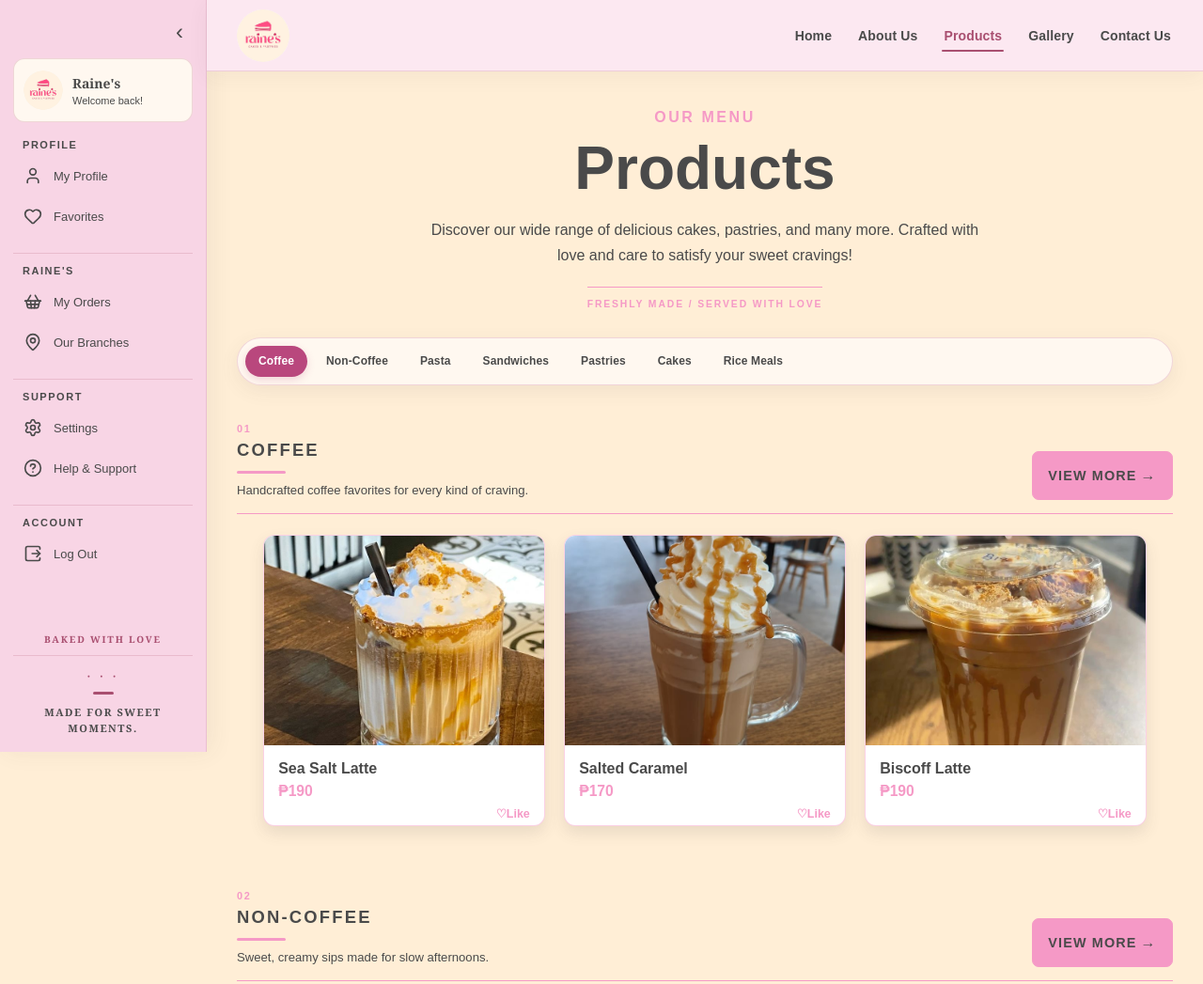
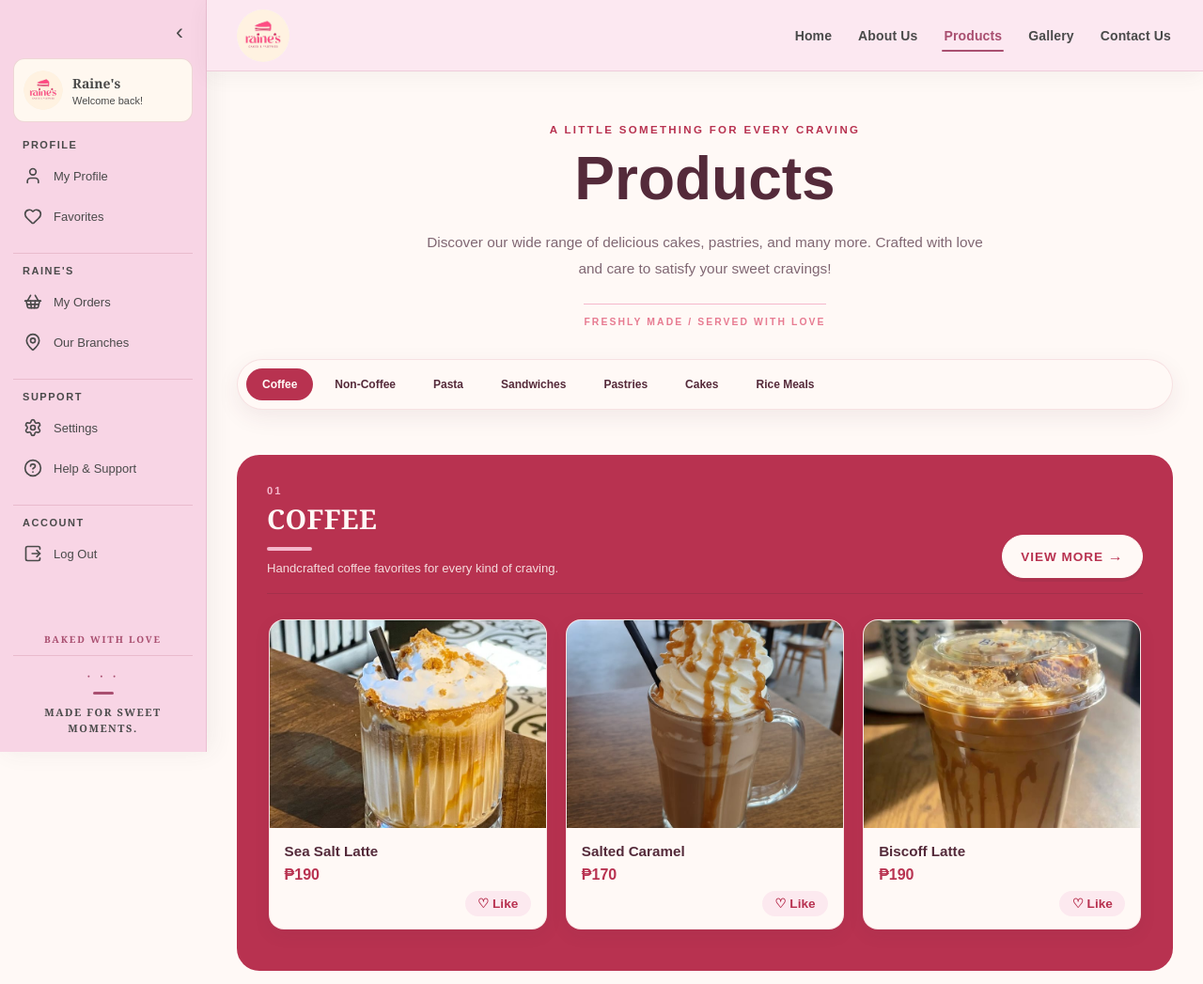
Before and after one commit to Levyu-dev/Raine-s-Website-WEB-DEV-, a plain HTML site: page Raine-s-Website-WEB-DEV-/html/Products.html in a window 1280 px wide. Shown: the top 1047 px of the page at 94% size. Drawn offline with Linux system fonts and the light colour scheme.

Commit message:
updated the layout and color palette for the products section

```diff
--- a/Raine-s-Website-WEB-DEV-/css/products.css
+++ b/Raine-s-Website-WEB-DEV-/css/products.css
@@ -1,16 +1,21 @@
-/* Products page palette */
+
+/* Strawberry Cream Products Page */
 :root {
-	--pink: #F599C6;
-	--cream: #FFEED6;
-	--dark-gray: #4A4A4A;
-	--rose: #B9477D;
-	--mocha: #795548;
+    --strawberry: #B83250;
+    --rose: #E77B91;
+    --pink: #F5B8CC;
+    --blush: #FCE9EF;
+    --peach: #FFF0E9;
+    --butter: #F4D68A;
+    --berry: #542A3A;
+    --off-white: #FFF9F6;
+    --muted: #806773;
 }
 
 body {
     margin: 0;
-	background-color: var(--cream);
-	color: var(--dark-gray);
+    background-color: var(--off-white);
+    color: var(--berry);
     font-family: Georgia, "Times New Roman", serif;
 }
 
@@ -26,10 +31,51 @@ body {
     width: min(100%, 1440px);
     box-sizing: border-box;
     margin: 0 auto;
-	padding: 2.5rem 2rem 1.75rem;
+    padding: 3.5rem 2rem 2rem;
     text-align: center;
 }
 
+.menu-header::before {
+    display: block;
+    margin-bottom: 0.8rem;
+    color: var(--strawberry);
+    content: "A LITTLE SOMETHING FOR EVERY CRAVING";
+    font-family: Arial, sans-serif;
+    font-size: 0.72rem;
+    font-weight: 700;
+    letter-spacing: 0.2em;
+}
+
+.menu-header h1 {
+    margin: 0;
+    color: var(--berry);
+    font-size: clamp(2.8rem, 5vw, 4.5rem);
+    line-height: 1.05;
+}
+
+.menu-header p {
+    max-width: 620px;
+    margin: 1.25rem auto 0;
+    color: var(--muted);
+    font-family: Arial, sans-serif;
+    font-size: 0.96rem;
+    line-height: 1.8;
+}
+
+.menu-header::after {
+    display: inline-block;
+    margin-top: 1.5rem;
+    padding-top: 0.8rem;
+    border-top: 1px solid var(--pink);
+    color: var(--rose);
+    content: "FRESHLY MADE  /  SERVED WITH LOVE";
+    font-family: Arial, sans-serif;
+    font-size: 0.65rem;
+    font-weight: 700;
+    letter-spacing: 0.2em;
+}
+
+/* Category navigation */
 .category-nav {
     position: sticky;
     top: var(--nav-height);
@@ -37,14 +83,14 @@ body {
     display: flex;
     width: min(100%, 1440px);
     box-sizing: border-box;
-	margin: 0 auto 2.5rem;
-	padding: 8px;
+    margin: 0 auto 3rem;
+    padding: 9px;
     gap: 6px;
     overflow-x: auto;
-	border: 1px solid rgba(185, 71, 125, 0.2);
+    border: 1px solid rgba(184, 50, 80, 0.12);
     border-radius: 999px;
-	background: #FFF8F0;
-	box-shadow: 0 6px 20px rgba(74, 74, 74, 0.08);
+    background: var(--off-white);
+    box-shadow: 0 8px 24px rgba(84, 42, 58, 0.08);
     scrollbar-width: none;
 }
 
@@ -54,75 +100,29 @@ body {
 
 .category-nav a {
     flex: 0 0 auto;
-	padding: 9px 14px;
+    padding: 10px 17px;
     border-radius: 999px;
-	color: var(--dark-gray);
+    color: var(--berry);
     font-family: Arial, sans-serif;
-	font-size: 12px;
+    font-size: 0.75rem;
     font-weight: 700;
-	letter-spacing: 0.01em;
-	line-height: 1.2;
     text-decoration: none;
     transition: background-color 180ms ease, color 180ms ease;
 }
 
 .category-nav a:hover,
-.category-nav a:focus-visible {
-	background: var(--rose);
-	color: #FFFFFF;
+.category-nav a:focus-visible,
+.category-nav a[aria-current="location"] {
+    background: var(--strawberry);
+    color: var(--off-white);
     outline: none;
 }
 
 .category-nav a:focus-visible {
-	box-shadow: 0 0 0 2px var(--cream), 0 0 0 4px var(--rose);
+    box-shadow: 0 0 0 3px var(--pink);
 }
 
-.category-nav a[aria-current="location"] {
-	background: var(--rose);
-	color: #FFFFFF;
-	box-shadow: 0 3px 8px rgba(185, 71, 125, 0.2);
-}
-
-.menu-header::before {
-	display: block;
-	margin-bottom: 0.8rem;
-	color: var(--pink);
-	content: "OUR MENU";
-	font-family: Arial, sans-serif;
-	font-size: 1rem;
-	font-weight: 700;
-	letter-spacing: 0.16em;
-}
-
-.menu-header h1 {
-	margin: 0;
-	color: var(--dark-gray);
-	font-size: clamp(2.5rem, 5vw, 4rem);
-	line-height: 1;
-}
-
-.menu-header p {
-	max-width: 600px;
-	margin: 1.25rem auto 0;
-	font-family: Arial, sans-serif;
-	font-size: 1rem;
-	line-height: 1.7;
-}
-
-.menu-header::after {
-	display: inline-block;
-	margin-top: 1.25rem;
-	padding-top: 0.75rem;
-	border-top: 1px solid var(--pink);
-	color: var(--pink);
-	content: "FRESHLY MADE  /  SERVED WITH LOVE";
-	font-family: Arial, sans-serif;
-	font-size: 0.65rem;
-	font-weight: 700;
-	letter-spacing: 0.18em;
-}
-
-/* Category layout */
+/* Main category layout */
 .menu-content {
     width: min(100%, 1440px);
     margin: 0 auto;
@@ -136,23 +136,57 @@ body {
     margin-left: auto;
 }
 
+/* Category panels */
 .product-category {
     width: 100%;
-	margin: 0 0 3.5rem;
+    box-sizing: border-box;
+    margin: 0 0 2.5rem;
+    padding: 2rem;
+    border-radius: 1.5rem;
     counter-increment: category;
-	scroll-margin-top: calc(var(--nav-height) + 52px);
+    scroll-margin-top: calc(var(--nav-height) + 65px);
 }
 
+/* Alternating category backgrounds */
+.product-category:nth-child(1) {
+    background: var(--strawberry);
+}
+
+.product-category:nth-child(2) {
+    background: var(--blush);
+}
+
+.product-category:nth-child(3) {
+    background: var(--butter);
+}
+
+.product-category:nth-child(4) {
+    background: var(--peach);
+}
+
+.product-category:nth-child(5) {
+    background: var(--pink);
+}
+
+.product-category:nth-child(6) {
+    background: var(--blush);
+}
+
+.product-category:nth-child(7) {
+    background: var(--peach);
+}
+
+/* Category headings */
 .category-header {
     display: flex;
     align-items: flex-end;
     justify-content: space-between;
     width: 100%;
-	min-height: 4.7rem;
+    min-height: 5rem;
     gap: 1.5rem;
-	margin-bottom: 1.1rem;
-	padding-bottom: 0.9rem;
-	border-bottom: 1px solid var(--pink);
+    margin-bottom: 1.4rem;
+    padding-bottom: 1rem;
+    border-bottom: 1px solid rgba(84, 42, 58, 0.2);
     flex-wrap: nowrap;
 }
 
@@ -164,61 +198,78 @@ body {
 
 .category-header > div::before {
     display: block;
-	margin-bottom: 0.35rem;
-	color: var(--pink);
+    margin-bottom: 0.4rem;
+    color: var(--strawberry);
     content: "0" counter(category);
     font-family: Arial, sans-serif;
-	font-size: 0.68rem;
+    font-size: 0.7rem;
     font-weight: 700;
-	letter-spacing: 0.16em;
+    letter-spacing: 0.18em;
+}
+
+.product-category:nth-child(1) .category-header > div::before {
+    color: var(--pink);
 }
 
 .product-category h3 {
     margin: 0;
-	color: var(--dark-gray);
-	font-family: Arial, sans-serif;
-	font-size: 1.15rem;
-	letter-spacing: 0.12em;
-	line-height: 1.3;
+    color: var(--berry);
+    font-family: Georgia, "Times New Roman", serif;
+    font-size: clamp(1.35rem, 2.5vw, 1.8rem);
+    letter-spacing: 0.01em;
+    line-height: 1.25;
+}
+
+.product-category:nth-child(1) h3 {
+    color: var(--off-white);
 }
 
 .product-category h3::after {
     display: block;
-	width: 3.25rem;
-	height: 0.2rem;
-	margin-top: 0.6rem;
-	border-radius: 0.2rem;
-	background-color: var(--pink);
+    width: 3rem;
+    height: 4px;
+    margin-top: 0.7rem;
+    border-radius: 10px;
+    background: var(--strawberry);
     content: "";
 }
 
+.product-category:nth-child(1) h3::after {
+    background: var(--pink);
+}
+
 .category-description {
-	margin: 0.5rem 0 0;
-	color: var(--dark-gray);
+    margin: 0.55rem 0 0;
+    color: var(--muted);
     font-family: Arial, sans-serif;
     font-size: 0.82rem;
-	line-height: 1.5;
+    line-height: 1.6;
 }
 
+.product-category:nth-child(1) .category-description {
+    color: rgba(255, 249, 246, 0.85);
+}
+
+/* View more button */
 .more-products {
     display: flex;
     width: 150px;
     min-width: 150px;
-	height: 52px;
+    height: 46px;
     box-sizing: border-box;
     align-items: center;
     justify-content: center;
     flex: 0 0 auto;
-	border: 1px solid var(--rose);
+    border: 1px solid var(--strawberry);
     border-radius: 999px;
     padding: 0.5rem 0.8rem;
-	background-color: var(--rose);
-	color: #FFFFFF;
+    background: var(--strawberry);
+    color: var(--off-white);
     cursor: pointer;
     font-family: Arial, sans-serif;
-	font-size: 0.72rem;
+    font-size: 0.7rem;
     font-weight: 700;
-	letter-spacing: 0.07em;
+    letter-spacing: 0.06em;
     white-space: nowrap;
     text-transform: uppercase;
     transition: background-color 180ms ease, color 180ms ease, transform 180ms ease;
@@ -226,17 +277,30 @@ body {
 
 .more-products span {
     display: inline-block;
-	margin-left: 0.25rem;
+    margin-left: 0.3rem;
     font-size: 1rem;
 }
 
 .more-products:hover {
-	background-color: var(--dark-gray);
-	color: #FFFFFF;
-	transform: translateY(-0.1rem);
+    background: var(--berry);
+    border-color: var(--berry);
+    color: var(--off-white);
+    transform: translateY(-2px);
 }
 
-/* Horizontal product rows */
+.product-category:nth-child(1) .more-products {
+    border-color: var(--off-white);
+    background: var(--off-white);
+    color: var(--strawberry);
+}
+
+.product-category:nth-child(1) .more-products:hover {
+    border-color: var(--pink);
+    background: var(--pink);
+    color: var(--berry);
+}
+
+/* Product cards */
 .product-wheel {
     display: flex;
     justify-content: center;
@@ -251,35 +315,36 @@ body {
     scroll-snap-type: x proximity;
 }
 
-.product-card:nth-child(n + 4) {
+.product-wheel::-webkit-scrollbar {
     display: none;
 }
 
-.product-wheel::-webkit-scrollbar {
+/* Keep the original three-card display */
+.product-card:nth-child(n + 4) {
     display: none;
 }
 
 .product-card {
     display: flex;
     width: calc((100% - 2.5rem) / 3);
-	height: 310px;
+    height: 330px;
     max-width: 300px;
     box-sizing: border-box;
     flex: 0 1 calc((100% - 2.5rem) / 3);
     flex-direction: column;
     overflow: hidden;
-	border: 1px solid rgba(245, 153, 198, 0.45);
-	border-radius: 0.75rem;
-	background-color: #FFFFFF;
-	box-shadow: 0 0.45rem 1rem rgba(74, 74, 74, 0.12);
+    border: 1px solid rgba(184, 50, 80, 0.1);
+    border-radius: 1rem;
+    background: var(--off-white);
+    box-shadow: 0 6px 18px rgba(84, 42, 58, 0.08);
     scroll-snap-align: start;
     transition: border-color 180ms ease, box-shadow 180ms ease, transform 180ms ease;
 }
 
 .product-card:hover {
-	border-color: var(--pink);
-	box-shadow: 0 0.7rem 1.25rem rgba(74, 74, 74, 0.17);
-	transform: translateY(-0.3rem);
+    border-color: var(--rose);
+    box-shadow: 0 12px 25px rgba(84, 42, 58, 0.15);
+    transform: translateY(-5px);
 }
 
 .product-card img {
@@ -288,8 +353,8 @@ body {
     height: auto;
     aspect-ratio: 4 / 3;
     object-fit: cover;
-	background-color: #FFFFFF;
-	transition: transform 220ms ease;
+    background: var(--blush);
+    transition: transform 250ms ease;
 }
 
 .product-card:hover img {
@@ -297,53 +362,64 @@ body {
 }
 
 .product-card h4 {
-	margin: 0.85rem 0.95rem 0.3rem;
-	color: var(--dark-gray);
+    margin: 0.9rem 1rem 0.35rem;
+    color: var(--berry);
     font-family: Arial, sans-serif;
-	font-size: 1rem;
-	line-height: 1.35;
+    font-size: 0.95rem;
+    line-height: 1.4;
 }
 
 .product-card p {
-	margin: 0 0.95rem 0.45rem;
-	color: var(--pink);
+    margin: 0 1rem 0.3rem;
+    color: var(--strawberry);
     font-family: Arial, sans-serif;
-	font-size: 0.98rem;
-	font-weight: 700;
+    font-size: 1rem;
+    font-weight: 800;
 }
 
+/* Like pill */
 .product-card::after {
-	margin: auto 0.95rem 0.8rem;
-	color: var(--pink);
-	content: "\2661 Like";
+    display: inline-flex;
+    width: fit-content;
+    flex-shrink: 0;
+    align-items: center;
+    justify-content: center;
+    margin: 0.2rem 1rem 0.8rem auto;
+    padding: 0.35rem 0.85rem;
+    border-radius: 999px;
+    background: var(--blush);
+    color: var(--strawberry);
+    content: "\2661  Like";
     font-family: Arial, sans-serif;
-	font-size: 0.78rem;
+    font-size: 0.85rem;
     font-weight: 700;
-	text-align: right;
-	transition: color 180ms ease, transform 180ms ease;
+    text-align: center;
+    transition: background-color 180ms ease, color 180ms ease, transform 180ms ease;
 }
 
 .product-card:hover::after {
-	color: var(--dark-gray);
-	content: "\2665 Like";
+    background: var(--strawberry);
+    color: var(--off-white);
+    content: "\2665  Like";
     transform: scale(1.04);
 }
 
+/* General menu buttons */
 .menu-content button {
     display: block;
     margin: 0.5rem auto 0;
-	border: 1px solid var(--pink);
-	border-radius: 0.45rem;
+    border: 1px solid var(--strawberry);
+    border-radius: 999px;
     padding: 0.9rem 1.8rem;
-	background-color: var(--pink);
-	color: var(--dark-gray);
+    background: var(--strawberry);
+    color: var(--off-white);
     cursor: pointer;
     font-family: Arial, sans-serif;
-	font-size: 0.9rem;
+    font-size: 0.85rem;
     font-weight: 700;
-	letter-spacing: 0.08em;
+    letter-spacing: 0.07em;
     text-transform: uppercase;
-	box-shadow: 0 0.35rem 0 rgba(74, 74, 74, 0.15);
+    box-shadow: 0 4px 0 rgba(84, 42, 58, 0.12);
     transition: background-color 180ms ease, box-shadow 180ms ease, color 180ms ease, transform 180ms ease;
 }
 
@@ -352,47 +428,44 @@ body {
     margin: 0;
     align-items: center;
     justify-content: center;
-	background-color: var(--pink);
-	color: var(--dark-gray);
-	box-shadow: none;
-}
-
-.category-header .more-products:hover {
-	background-color: var(--dark-gray);
-	color: #FFFFFF;
 }
 
 .menu-content button:hover {
-	background-color: var(--cream);
-	color: var(--pink);
-	box-shadow: 0 0.5rem 0.8rem rgba(74, 74, 74, 0.16);
-	transform: translateY(-0.15rem);
+    background: var(--berry);
+    border-color: var(--berry);
+    color: var(--off-white);
+    box-shadow: 0 7px 14px rgba(84, 42, 58, 0.15);
+    transform: translateY(-2px);
 }
 
 .menu-content button:active {
-	box-shadow: 0 0.15rem 0 rgba(74, 74, 74, 0.15);
-	transform: translateY(0.1rem);
+    box-shadow: 0 2px 0 rgba(84, 42, 58, 0.12);
+    transform: translateY(1px);
 }
 
+/* Order now */
 .order-now-anchor {
     display: flex;
     min-height: 54px;
     align-items: center;
     justify-content: center;
-	margin: 1.5rem auto 0;
+    margin: 2rem auto 0;
 }
 
 .menu-content .order-now-cta {
     position: relative;
     z-index: 25;
     margin: 0;
-	transition: background-color 180ms ease, box-shadow 180ms ease, color 180ms ease, transform 180ms ease;
+    padding: 1rem 2.5rem;
+    background: var(--strawberry);
+    color: var(--off-white);
+    box-shadow: 0 6px 0 rgba(84, 42, 58, 0.12);
 }
 
 .menu-content .order-now-cta:hover {
-	background-color: var(--dark-gray);
-	color: var(--cream);
-	box-shadow: 0 0.55rem 1rem rgba(74, 74, 74, 0.18);
+    background: var(--berry);
+    color: var(--off-white);
+    box-shadow: 0 9px 18px rgba(84, 42, 58, 0.18);
     transform: translateY(-2px);
 }
 
@@ -402,7 +475,7 @@ body {
     bottom: 24px;
     right: auto;
     margin: 0;
-	box-shadow: 0 0.55rem 1rem rgba(74, 74, 74, 0.18);
+    box-shadow: 0 8px 20px rgba(84, 42, 58, 0.2);
     transform: translate(-50%, -2px);
 }
 
@@ -410,6 +483,7 @@ body {
     transform: translate(-50%, -4px);
 }
 
+/* Tablet */
 @media (max-width: 900px) {
     .product-wheel {
         justify-content: flex-start;
@@ -418,18 +492,24 @@ body {
 
     .product-card {
         width: 250px;
-		height: 300px;
+        height: 320px;
         flex: 0 0 250px;
+    }
+
+    .product-category {
+        padding: 1.6rem;
     }
 }
 
+/* Smaller screens */
 @media (max-width: 700px) {
     .menu-header {
         width: 100%;
+        padding: 2.5rem 1rem 1.75rem;
     }
 
     .menu-header p {
-		font-size: 0.94rem;
+        font-size: 0.9rem;
     }
 
     .menu-content {
@@ -439,7 +519,9 @@ body {
     }
 
     .product-category {
-		margin-bottom: 3.25rem;
+        margin-bottom: 2rem;
+        padding: 1.35rem;
+        border-radius: 1.2rem;
     }
 
     .category-header {
@@ -448,11 +530,19 @@ body {
     }
 
     .product-category h3 {
-		font-size: 1.05rem;
+        font-size: 1.3rem;
     }
 
     .category-description {
         font-size: 0.75rem;
+    }
+
+    .more-products {
+        width: auto;
+        min-width: 112px;
+        height: 42px;
+        padding: 0.45rem 0.7rem;
+        font-size: 0.62rem;
     }
 
     .product-wheel {
@@ -462,11 +552,12 @@ body {
 
     .product-card {
         width: 250px;
-		height: 300px;
+        height: 320px;
         flex-basis: 250px;
     }
 }
 
+/* Mobile */
 @media (max-width: 650px) {
     .products-main {
         width: 100%;
@@ -486,8 +577,25 @@ body {
         margin-left: auto;
     }
 
+    .category-nav {
+        margin-bottom: 2rem;
+    }
+
     .category-header > div {
         text-align: left;
+    }
+
+    .product-category {
+        padding: 1.15rem;
+    }
+
+    .category-header {
+        gap: 0.65rem;
+    }
+
+    .more-products {
+        min-width: 100px;
+        font-size: 0.58rem;
     }
 
     .menu-content .order-now-cta.is-floating {
```
Also changed, not shown: Raine-s-Website-WEB-DEV-/html/Products.html (+65 -113 lines). Lines whose indentation alone changed are shown as unchanged.
